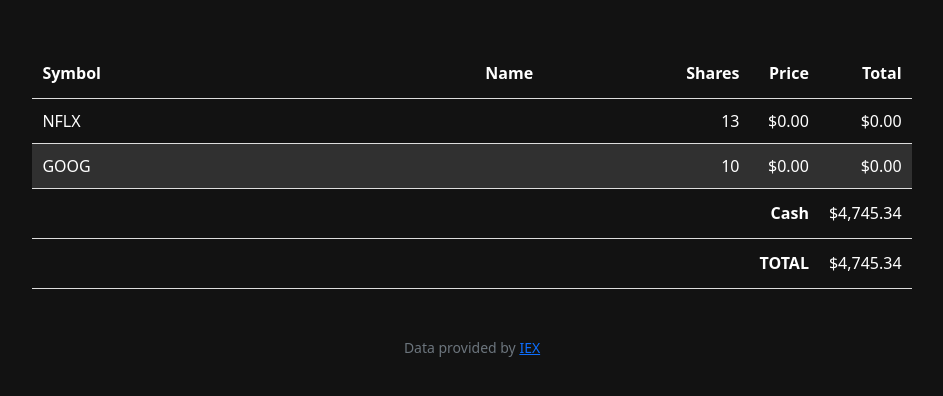
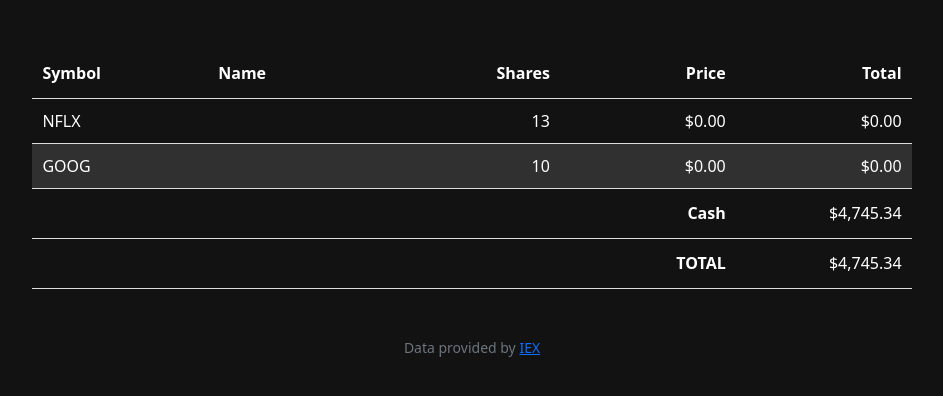
Before and after one commit to NeyasG/cs50, a Flask app: page / in a window 1280 px wide. Shown: the part 76-472 px from the top of the page, without its empty margins (168-1111 px from the left). Run offline with Flask 2, Linux system fonts and the light colour scheme; a user stored in the database is signed in; data comes from the database, SQL or seed files in the repository; data that the repository does not hold is empty; some libraries are stand-ins or nearby versions.

Commit message:
Wed, Jan 18, 2023, 7:34 PM +00:00

```diff
--- a/cs50/week9/finance/static/styles.css
+++ b/cs50/week9/finance/static/styles.css
@@ -36,6 +36,7 @@
     border-collapse: collapse;
     padding: 10px;
     border-bottom: 1px solid #ddd;
+    table-layout: fixed;
 }
 
 th
--- a/cs50/week9/finance/templates/index.html
+++ b/cs50/week9/finance/templates/index.html
@@ -14,7 +14,7 @@
         <tr>
             <th class="left heading">Symbol</th>
             <th class="left heading">Name</th>
-            <th class="left heading">Shares</th>
+            <th class="right heading">Shares</th>
             <th class="right heading">Price</th>
             <th class="right heading">Total</th>
         </tr>
```
